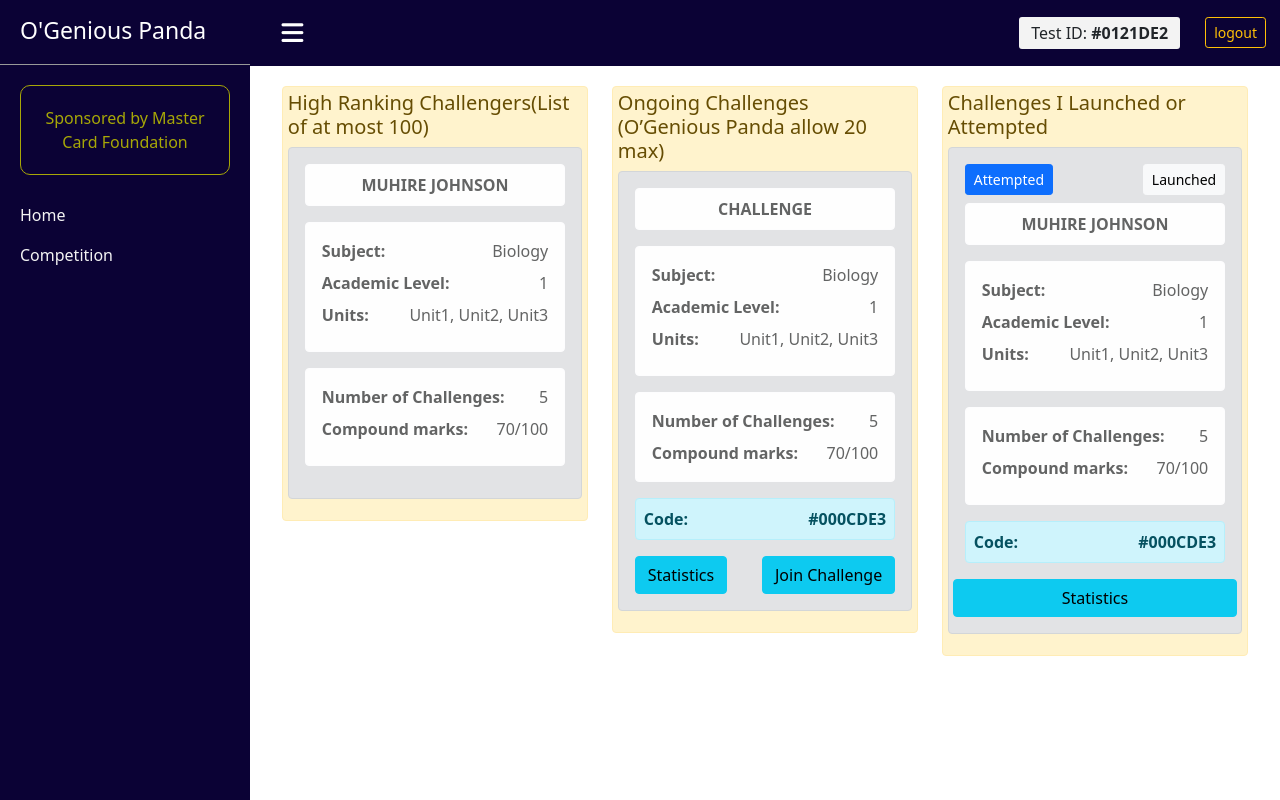
After one commit to karigirwa/practice, a PHP site: page /student/competition.php in a window 1280 px wide. The commit adds this page. Run offline with PHP 8.4, Linux system fonts and the light colour scheme; some libraries are stand-ins or nearby versions.

Commit message:
improve student component

```diff
--- /dev/null
+++ b/student/competition.php
@@ -0,0 +1,214 @@
+<?php
+$title = "Student";
+require_once 'includes/header.php';
+?>
+
+<div id="wrapper">
+    <!-- Sidebar -->
+    <div id="sidebar-wrapper">
+        <ul class="sidebar-nav">
+            <li class="sidebar-brand">
+                <a href="#">
+                    O'Genious Panda
+                </a>
+            </li>
+            <div class="sponsor">
+                Sponsored by Master Card Foundation
+            </div>
+            <li>
+                <a href="index.php">Home</a>
+            </li>
+            <li>
+                <a href="#">Competition</a>
+            </li>
+        </ul>
+    </div>
+    <!-- /#sidebar-wrapper -->
+    <div class="alert-black d-flex justify-content-between align-items-center h-nav">
+        <div class="side-bar-menu" id="menu-toggle"><i class="fas fa-bars"></i></div>
+        <div class="d-flex justify-content-between align-items-center">
+            <div class="test-id">Test ID: <b>#0121DE2</b></div>
+            <button class="btn btn-outline-warning btn-sm" type="submit">logout</button>
+        </div>
+    </div>
+
+    <!-- Page Content -->
+    <div id="page-content-wrapper">
+        <div class="container-fluid">
+            <div class="row justify-content-between">
+                <div class="col-md-4 col-sm-12">
+                    <div class="alert alert-warning pad-3" role="alert">
+                        <h5>High Ranking Challengers(List of at most 100)</h5>
+                        <div class="chal-container alert alert-secondary">
+                            <div class="chal-name alert alert-light text-center fw-bold text-uppercase pad-5">Muhire Johnson</div>
+                            <div class="chal-content alert alert-light">
+                                <div class="d-flex justify-content-between mb-2">
+                                    <span class="fw-bold">Subject:</span>
+                                    <span class="text-end">Biology</span>
+                                </div>
+                                <div class="d-flex justify-content-between mb-2">
+                                    <span class="fw-bold">Academic Level:</span>
+                                    <span class="text-end">1</span>
+                                </div>
+                                <div class="d-flex justify-content-between mb-2">
+                                    <span class="fw-bold">Units:</span>
+                                    <span class="text-end">Unit1, Unit2, Unit3</span>
+                                </div>
+                            </div>
+                            <div class="chal-mark alert alert-light">
+                                <div class="d-flex justify-content-between mb-2">
+                                    <span class="fw-bold">Number of Challenges:</span>
+                                    <span class="text-end">5</span>
+                                </div>
+                                <div class="d-flex justify-content-between mb-2">
+                                    <span class="fw-bold">Compound marks:</span>
+                                    <span class="text-end">70/100</span>
+                                </div>
+                            </div>
+                        </div>
+                    </div>
+                </div>
+                <div class="col-md-4 col-sm-12">
+                    <div class="alert alert-warning pad-3" role="alert">
+                        <h5>Ongoing Challenges (O’Genious Panda allow 20 max)</h5>
+                        <div class="chal-container alert alert-secondary">
+                            <div class="chal-name alert alert-light text-center fw-bold text-uppercase pad-5">challenge</div>
+                            <div class="chal-content alert alert-light">
+                                <div class="d-flex justify-content-between mb-2">
+                                    <span class="fw-bold">Subject:</span>
+                                    <span class="text-end">Biology</span>
+                                </div>
+                                <div class="d-flex justify-content-between mb-2">
+                                    <span class="fw-bold">Academic Level:</span>
+                                    <span class="text-end">1</span>
+                                </div>
+                                <div class="d-flex justify-content-between mb-2">
+                                    <span class="fw-bold">Units:</span>
+                                    <span class="text-end">Unit1, Unit2, Unit3</span>
+                                </div>
+                            </div>
+                            <div class="chal-mark alert alert-light">
+                                <div class="d-flex justify-content-between mb-2">
+                                    <span class="fw-bold">Number of Challenges:</span>
+                                    <span class="text-end">5</span>
+                                </div>
+                                <div class="d-flex justify-content-between ">
+                                    <span class="fw-bold">Compound marks:</span>
+                                    <span class="text-end">70/100</span>
+                                </div>
+                            </div>
+                            <div class="alert alert-info pad-5">
+                                <div class="d-flex justify-content-between">
+                                    <span class="fw-bold">Code:</span>
+                                    <span class="text-end fw-bold">#000CDE3</span>
+                                </div>
+                            </div>
+                            <div class="d-flex justify-content-between">
+                                <button type="submit" name="submit" class="btn btn-info" data-bs-toggle="modal" data-bs-target="#courses">Statistics</button>
+                                <button type="submit" name="submit" class="btn btn-info">Join Challenge</button>
+                            </div>
+                        </div>
+                    </div>
+                </div>
+                <div class="col-md-4 col-sm-12">
+                    <div class="alert alert-warning pad-3" role="alert">
+                        <h5>Challenges I Launched or Attempted</h5>
+                        <div class="chal-container alert alert-secondary">
+                            <div class="d-flex justify-content-between mb-2">
+                                <button type="submit" name="submit" class="btn btn-primary btn-sm">Attempted</button>
+                                <button type="submit" name="submit" class="btn btn-light btn-sm">Launched</button>
+                            </div>
+                            <div class="chal-name alert alert-light text-center fw-bold text-uppercase pad-5">Muhire Johnson</div>
+                            <div class="chal-content alert alert-light">
+                                <div class="d-flex justify-content-between mb-2">
+                                    <span class="fw-bold">Subject:</span>
+                                    <span class="text-end">Biology</span>
+                                </div>
+                                <div class="d-flex justify-content-between mb-2">
+                                    <span class="fw-bold">Academic Level:</span>
+                                    <span class="text-end">1</span>
+                                </div>
+                                <div class="d-flex justify-content-between mb-2">
+                                    <span class="fw-bold">Units:</span>
+                                    <span class="text-end">Unit1, Unit2, Unit3</span>
+                                </div>
+                            </div>
+                            <div class="chal-mark alert alert-light">
+                                <div class="d-flex justify-content-between mb-2">
+                                    <span class="fw-bold">Number of Challenges:</span>
+                                    <span class="text-end">5</span>
+                                </div>
+                                <div class="d-flex justify-content-between mb-2">
+                                    <span class="fw-bold">Compound marks:</span>
+                                    <span class="text-end">70/100</span>
+                                </div>
+                            </div>
+                            <div class="alert alert-info pad-5">
+                                <div class="d-flex justify-content-between">
+                                    <span class="fw-bold">Code:</span>
+                                    <span class="text-end fw-bold">#000CDE3</span>
+                                </div>
+                            </div>
+                            <div class="row">
+                                <button type="submit" name="submit" class="btn btn-info" data-bs-toggle="modal" data-bs-target="#courses">Statistics</button>
+                            </div>
+                        </div>
+                    </div>
+                </div>
+            </div>
+        </div>
+    </div>
+    <!-- /#page-content-wrapper -->
+
+    <!-- </div> -->
+    <!-- /#wrapper -->
+    <!-- Modal -->
+</div>
+<div class="modal fade" id="courses" tabindex="-1" aria-labelledby="exampleModalLabel" aria-hidden="true">
+    <div class="modal-dialog modal-dialog-centered">
+        <div class="modal-content">
+            <div class="modal-header">
+                <button type="button" class="btn-close" data-bs-dismiss="modal" aria-label="Close"></button>
+            </div>
+            <div class="modal-body">
+                <div class="alert alert-warning" role="alert">
+                    <h3 class="mb-2">Performance List from the top</h3>
+                    <div class="d-flex justify-content-between mb-2">
+                        <div class="chal-name alert alert-primary text-center fw-bold text-uppercase pad-5">1</div>
+                        <div class="chal-name alert alert-light text-center fw-bold text-uppercase pad-5">#000CD23E</div>
+                    </div>
+                    <div class="chal-container alert alert-secondary">
+                        <div class="chal-name alert alert-light text-center fw-bold text-uppercase pad-5">challenge</div>
+                        <div class="chal-content alert alert-light">
+                            <div class="d-flex justify-content-between mb-2">
+                                <span class="fw-bold">Subject:</span>
+                                <span class="text-end">Biology</span>
+                            </div>
+                            <div class="d-flex justify-content-between mb-2">
+                                <span class="fw-bold">Academic Level:</span>
+                                <span class="text-end">1</span>
+                            </div>
+                            <div class="d-flex justify-content-between mb-2">
+                                <span class="fw-bold">Units:</span>
+                                <span class="text-end">Unit1, Unit2, Unit3</span>
+                            </div>
+                        </div>
+                        <div class="chal-mark alert alert-light">
+                            <div class="d-flex justify-content-between mb-2">
+                                <span class="fw-bold">Number of Challenges:</span>
+                                <span class="text-end">5</span>
+                            </div>
+                            <div class="d-flex justify-content-between ">
+                                <span class="fw-bold">Compound marks:</span>
+                                <span class="text-end">70/100</span>
+                            </div>
+                        </div>
+                    </div>
+                </div>
+            </div>
+        </div>
+    </div>
+</div>
+<?php
+require_once 'includes/footer.php'
+?>
--- a/student/css/style.css
+++ b/student/css/style.css
@@ -151,8 +151,6 @@ body {
 .Social-media a{
   display: flex;
   background: #e3edf7;
-  /* height: 45px;
-  width: 45px; */
   padding: 15px;
   margin: 0 15px;
   border-radius: 8px;
@@ -199,6 +197,36 @@ body {
   color: #f00;
 }
 
+.modal-body{
+    background-color: #F8F8F8!important;
+}
+
+.modal-body-text{
+    background-color: #fff;
+    padding: 17px;
+    margin: 15px 0;
+    border-radius: 5px;
+    text-align: justify;
+}
+
+.pad-5{
+    padding: .5rem!important;
+}
+
+.pad-3{
+    padding: .3rem!important;
+}
+
+.h-nav{
+    position: -webkit-sticky;
+    position: stick!important;
+    top: 0!important;
+    z-index: 1;
+}
+
+@media (max-width: 768px){
+
+}
 
 @media (min-width: 768px) {
     #wrapper {
```
Also changed, not shown: student/index.php (+27 -8 lines).
